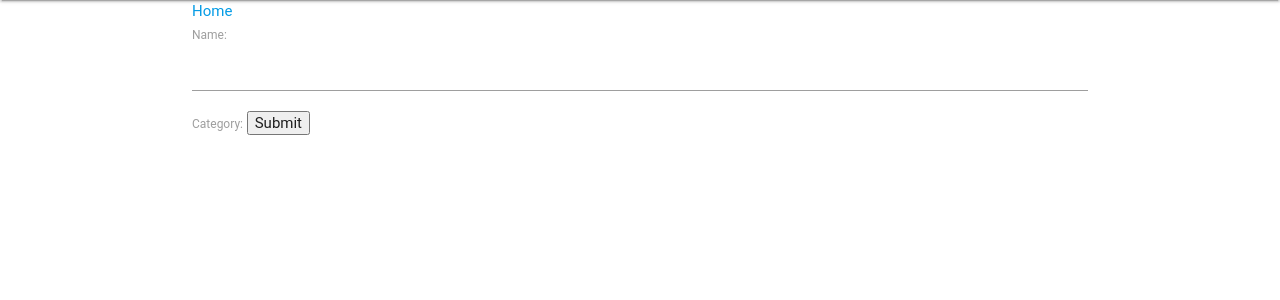
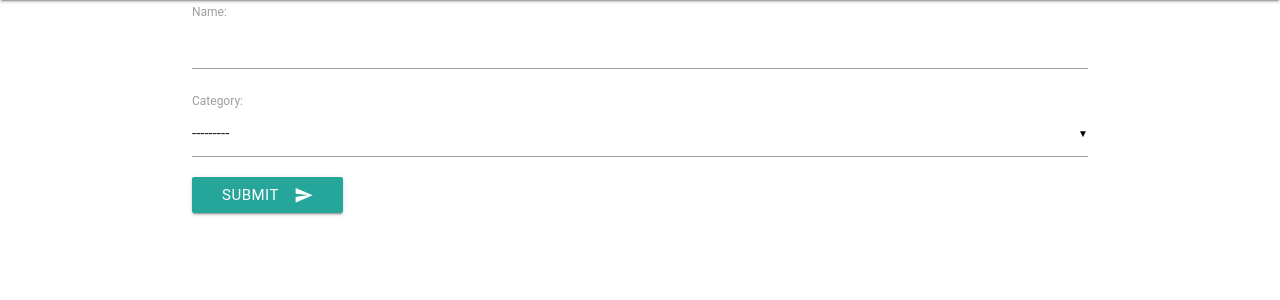
Before and after one commit to andela-kanyanwu/do_log, a Django app: a page that uses templates/base.html in a window 1280 px wide. Shown: the part 64-364 px from the top of the page. Run offline with Django 3.2, Linux system fonts and the light colour scheme; data that the repository does not hold is empty; some libraries are stand-ins or nearby versions; some web fonts are replaced.

Commit message:
More styling for submit button and labels

```diff
--- /dev/null
+++ b/static/js/main.js
@@ -0,0 +1,3 @@
+$(document).ready(function() {
+    $('select').material_select();
+});
--- a/templates/base.html
+++ b/templates/base.html
@@ -8,7 +8,7 @@
     <link href="http://fonts.googleapis.com/icon?family=Material+Icons" rel="stylesheet">
     <!-- Compiled and minified CSS -->
     <link rel="stylesheet" href="https://cdnjs.cloudflare.com/ajax/libs/materialize/0.97.8/css/materialize.min.css">
-    <link   rel="stylesheet" href="{% static 'css/main.css' %}">
+    <link rel="stylesheet" href="{% static 'css/main.css' %}">
     <!--Let browser know website is optimized for mobile-->
     <meta name="viewport" content="width=device-width, initial-scale=1.0"/>
 </head>
@@ -26,5 +26,6 @@
     <script type="text/javascript" src="https://code.jquery.com/jquery-2.1.1.min.js"></script>
     <!-- Compiled and minified JavaScript -->
     <script src="https://cdnjs.cloudflare.com/ajax/libs/materialize/0.97.8/js/materialize.min.js"></script>
+    <script src="{% static 'js/main.js' %}"></script>
 </body>
 </html>
--- a/todos/templates/todos/new_todo.html
+++ b/todos/templates/todos/new_todo.html
@@ -1,10 +1,11 @@
 {% extends 'base.html' %}
 
 {% block content %}
-    <a href="{% url 'todos:home' %}">Home</a>
     <form action="" method="post">
         {% csrf_token %}
         {{ todo_form }}
-        <input type="submit" value="Submit">
+        <button class="btn waves-effect waves-light" type="submit" name="action">Submit
+            <i class="material-icons right">send</i>
+        </button>
     </form>
 {% endblock content %}
```
